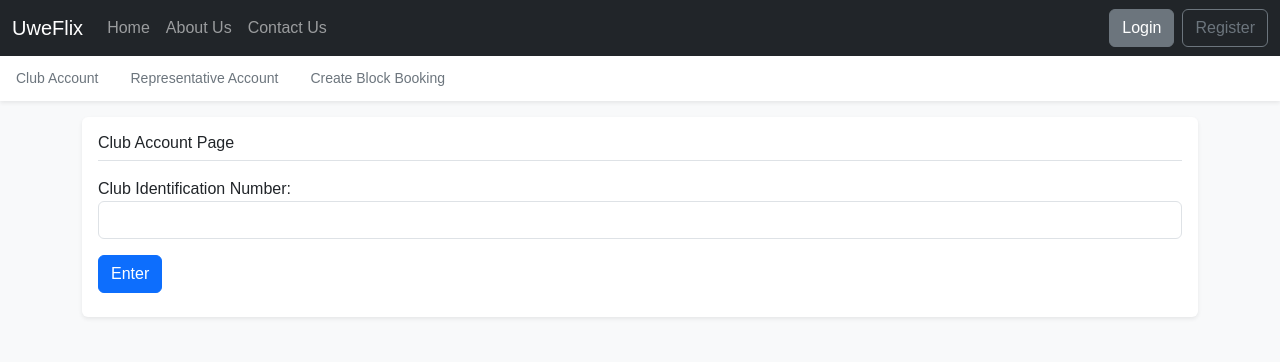
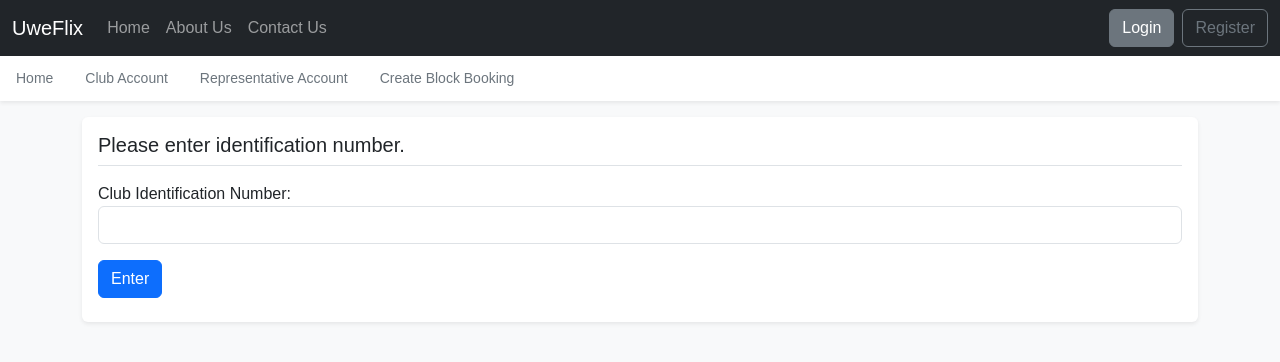
Before and after one commit to cameron-mg/UNI_Distributed-and-Enterprise-Software-Development, a Django app: page /clubAccount/ in a window 1280 px wide. Shown: the top 362 px of the page. Run offline with Django 4.2, Linux system fonts and the light colour scheme; some libraries are stand-ins or nearby versions.

Commit message:
CMG - Added club account screen with id functionality

```diff
--- a/app/templates/app/clubrep/clubAccount.html
+++ b/app/templates/app/clubrep/clubAccount.html
@@ -3,11 +3,47 @@
 Club Representative Home
 {% endblock %}
 {% block content %}
+    {% if c_logged %}
+    <br>
+    <h3 class=""border-bottom pb-3 mb-0> {{ club.name }}</h3>
         <div class="my-3 p-3 bg-body rounded shadow-sm">
-    <h6 class="border-bottom pb-2 mb-0">Club Account Page</h6>
-    {% if c_logged %}
-    <h6>Logged {{ name }}</h6>
+            <h5 class="border-bottom pb-2 mb-0">Club Details</h5>
+            <div class="my-3 p-3 bg-body rounded shadow-sm">
+                <h6 class="border-bottom pb-2 mb-0">Address Details</h6>
+                <h6>Number: {{ club.address.number }}</h6>
+                <h6>Street: {{ club.address.street }}</h6>
+                <h6>City: {{ club.address.city }}</h6>
+                <h6>Postcode: {{ club.address.postCode }}</h6>
+            </div>
+            <div class="my-3 p-3 bg-body rounded shadow-sm">
+                <h6 class="border-bottom pb-2 mb-0">Contact Details</h6>
+                <h6>Landline: {{ club.contact.landline }}</h6>
+                <h6>Mobile: {{ club.contact.mobile }}</h6>
+                <h6>Email: {{ club.contact.email }}</h6>
+                <h6>Name: {{ club.contact.firstName }} {{ club.contact.surName }}</h6>
+            </div>
+            <div class="my-3 p-3 bg-body rounded shadow-sm">
+                <h6 class="border-bottom pb-2 mb-0">Payment Details</h6>
+                <h6>Card Number: {{ club.payment.cardNumber }}</h6>
+                <h6>Expiry Date: {{ club.payment.expiryDate }}</h6>
+            </div>
+        </div>
+
+        <div class="my-3 p-3 bg-body rounded shadow-sm">
+            <h5 class="border-bottom pb-2 mb-0">Payment Information</h5>
+            <br>
+            <h6>Discount Rate: {{ club.discount }}%</h6>
+            <h6>Current Balance {{ club.balance }}</h6>
+            <button type="button" class="btn btn-primary">Settle Balance</button>
+        </div>
+
+        <div class="my-3 p-3 bg-body rounded shadow-sm">
+            <h5 class="border-bottom pb-2 mb-0">Transaction History</h5>
+        </div>
+
     {% else %}
+    <div class="my-3 p-3 bg-body rounded shadow-sm">
+        <h5 class="border-bottom pb-2 mb-0">Please enter identification number.</h5>
         <div>
             <p style="color:brown;">{{error}}</p>
             <form method="post" class="form-group">
@@ -16,7 +52,7 @@ Club Representative Home
                 <button type="submit" class="btn btn-primary mb-2">Enter</button>
             </form>
         </div>
+    </div>
+
     {% endif %}
-
-</div>
 {% endblock %}
--- a/app/templates/app/clubrep/crHome.html
+++ b/app/templates/app/clubrep/crHome.html
@@ -3,6 +3,7 @@
 Cinema Manager Home
 {% endblock %}
 {% block sideNav %}
+<a class="nav-link" href="{% url 'crHome' %}">Home</a>
 <a class="nav-link" href="{% url 'clubAccount' %}">Club Account</a>
 <a class="nav-link" href="#">Representative Account</a>
 <a class="nav-link" href="#">Create Block Booking</a>
--- a/app/views.py
+++ b/app/views.py
@@ -84,15 +84,15 @@ def clubAccount(request):
 
             clubid = form.cleaned_data["clubid"]
             try:
-                print(clubid)
                 club = Club.objects.filter(clubid=clubid).get()
                 c_logged = True
                 error = ""
-                return render(request, "app/clubrep/clubAccount.html", {"c_logged":c_logged, "error":error, "name":club.name})
+
+                return render(request, "app/clubrep/clubAccount.html", {"c_logged":c_logged, "error":error, "club":club})
             except:
                 c_logged = False
                 error = "Please enter a valid club identification number."
-                return render(request, "app/clubrep/clubAccount.html", {"c_logged":c_logged, "error":error})
+                return render(request, "app/clubrep/clubAccount.html", {"form":form, "c_logged":c_logged, "error":error})
         else:
             c_logged = False
             return render(request, "app/clubrep/clubAccount.html", {"form":form, "c_logged":c_logged})
```
Lines whose indentation alone changed are shown as unchanged.
